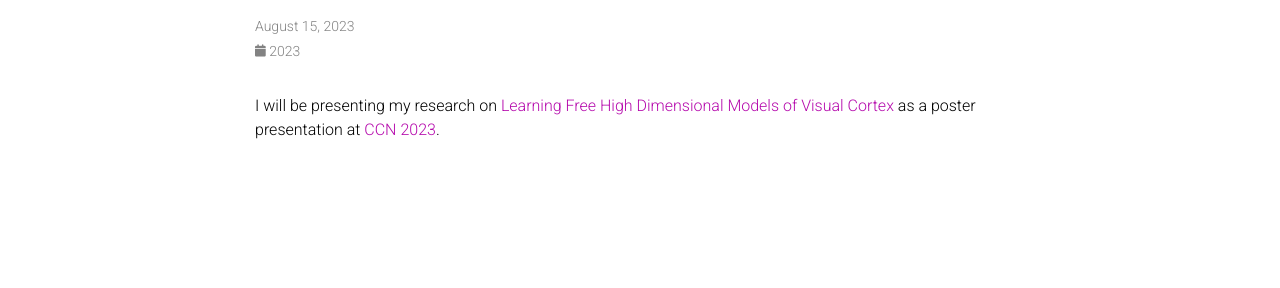
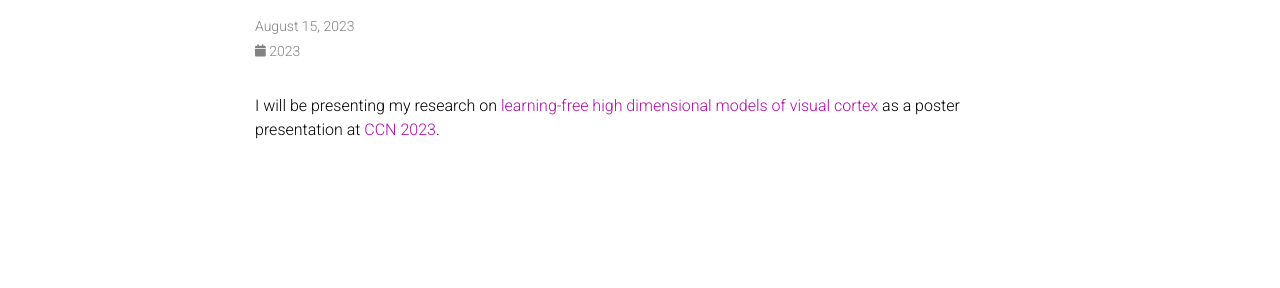
Before and after one commit to akazemian/personal_profile, a Jekyll site: the page built from _news/announcement_1.md, in a window 1280 px wide. Shown: the part 145-433 px from the top of the page. Built offline with Jekyll 4.4.1, drawn with Linux system fonts in a browser that asks for light colours; comment, search, counter and statistics services are not loaded; a style sheet for code colours, icons or effects is not loaded.

```diff
--- a/_news/announcement_1.md
+++ b/_news/announcement_1.md
@@ -5,4 +5,4 @@ inline: true
 related_posts: false
 ---
 
-I will be presenting my research on <a href="https://2023.ccneuro.org/view_paper.php?PaperNum=1352">Learning Free High Dimensional Models of Visual Cortex</a> as a poster presentation at <a href="https://2023.ccneuro.org/">CCN 2023</a>.
+I will be presenting my research on <a href="https://2023.ccneuro.org/view_paper.php?PaperNum=1352">learning-free high dimensional models of visual cortex</a> as a poster presentation at <a href="https://2023.ccneuro.org/">CCN 2023</a>.
```
